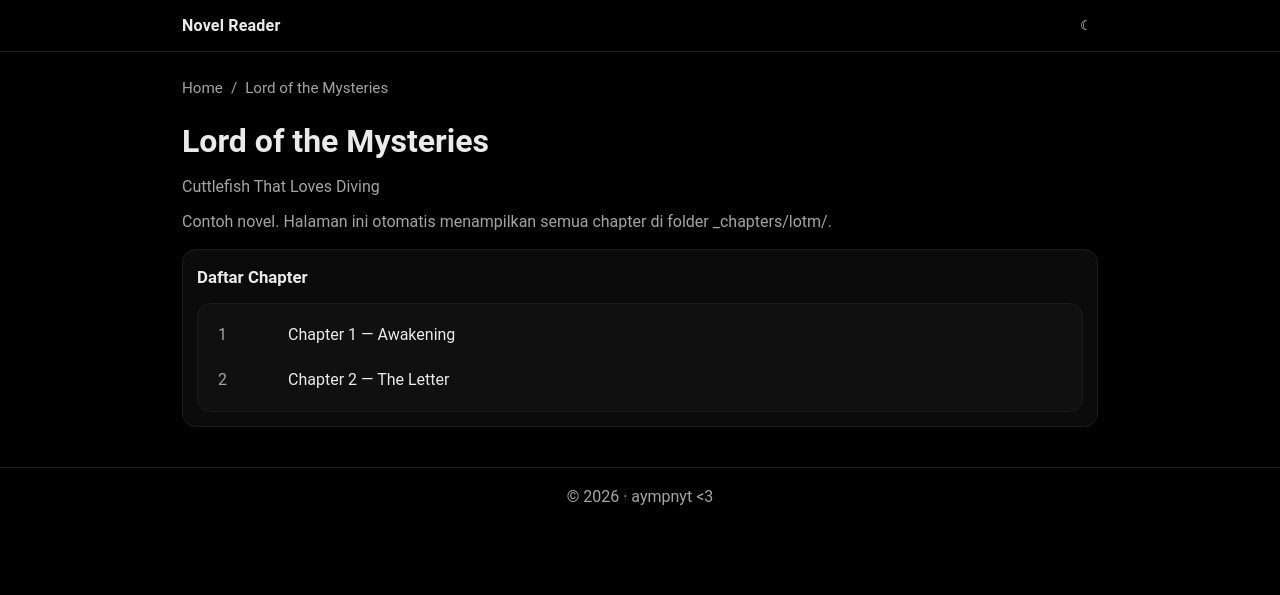
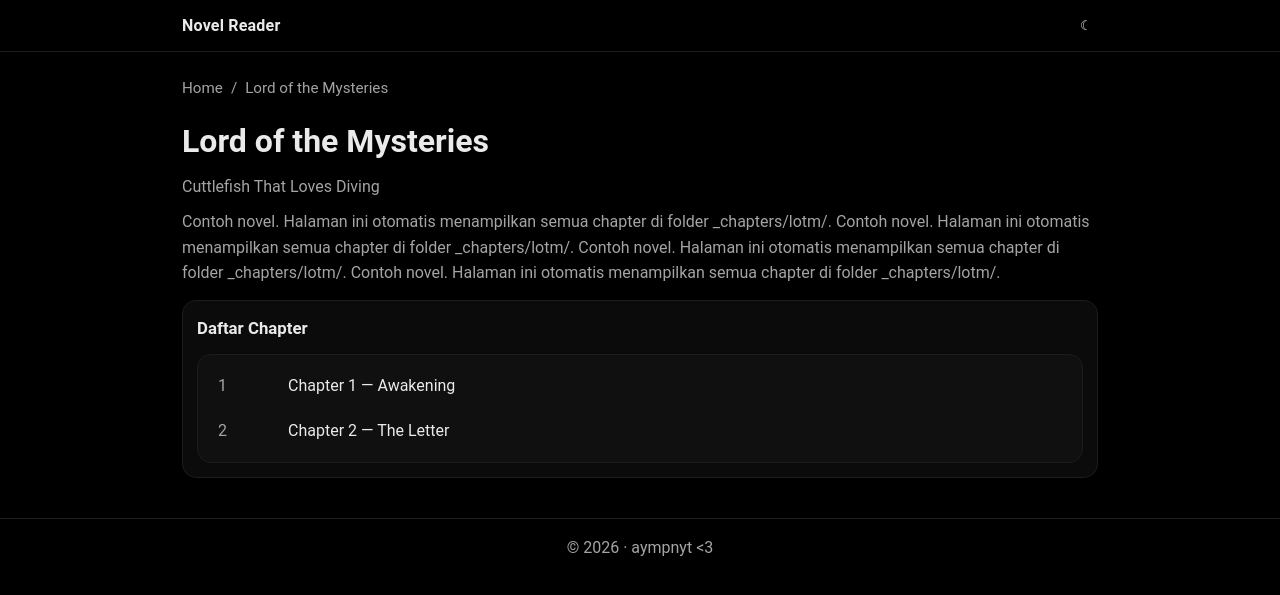
Before and after one commit to mumimoi/mumimoi.github.io, a Jekyll site: the page built from _novels/lotm.md, in a window 1280 px wide. Shown: the top 595 px of the page. Built offline with Jekyll 4.4.1, drawn with Linux system fonts in a browser that asks for light colours.

Commit message:
Update lotm.md

```diff
--- a/_novels/lotm.md
+++ b/_novels/lotm.md
@@ -2,7 +2,7 @@
 layout: novel
 title: "Lord of the Mysteries"
 author: "Cuttlefish That Loves Diving"
-description: "Contoh novel. Halaman ini otomatis menampilkan semua chapter di folder _chapters/lotm/."
+description: "Contoh novel. Halaman ini otomatis menampilkan semua chapter di folder _chapters/lotm/. Contoh novel. Halaman ini otomatis menampilkan semua chapter di folder _chapters/lotm/. Contoh novel. Halaman ini otomatis menampilkan semua chapter di folder _chapters/lotm/. Contoh novel. Halaman ini otomatis menampilkan semua chapter di folder _chapters/lotm/."
 order: 1
 cover: /assets/img/covers/lotm.webp
 ---
```
